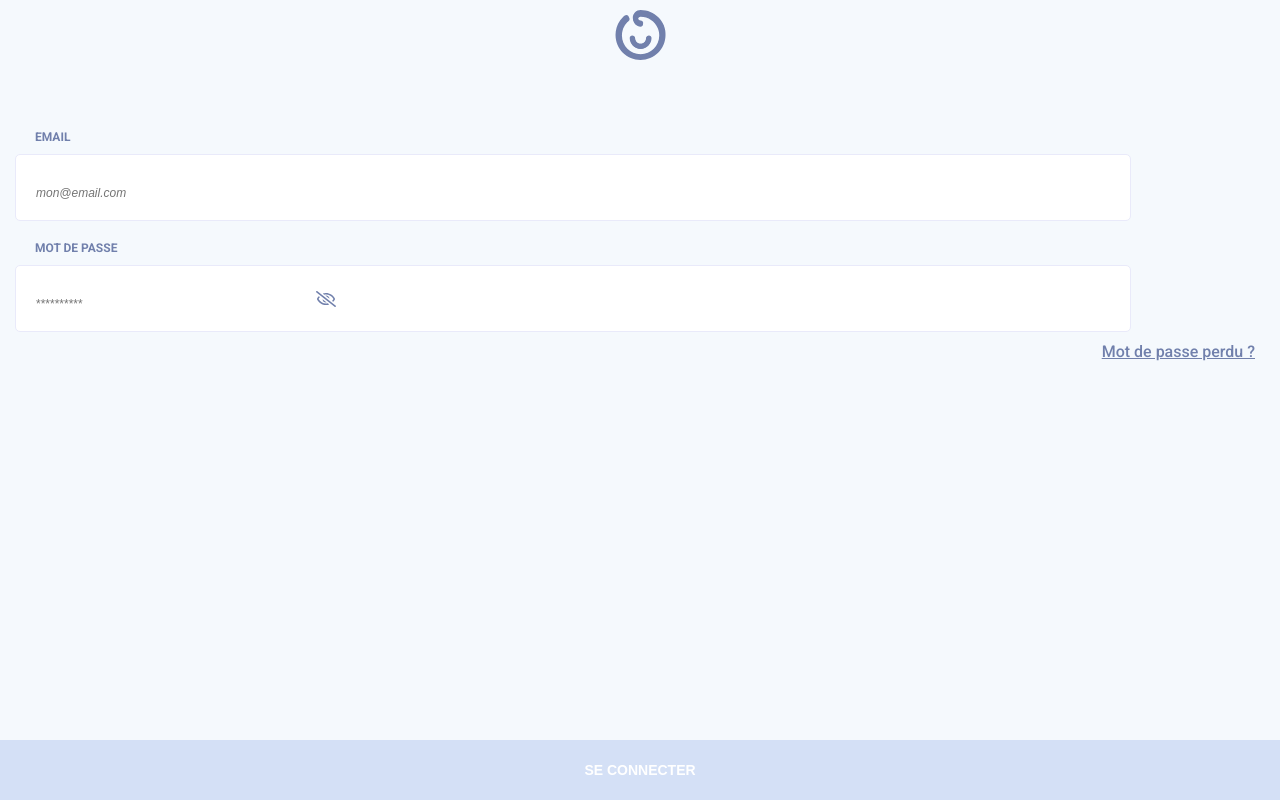
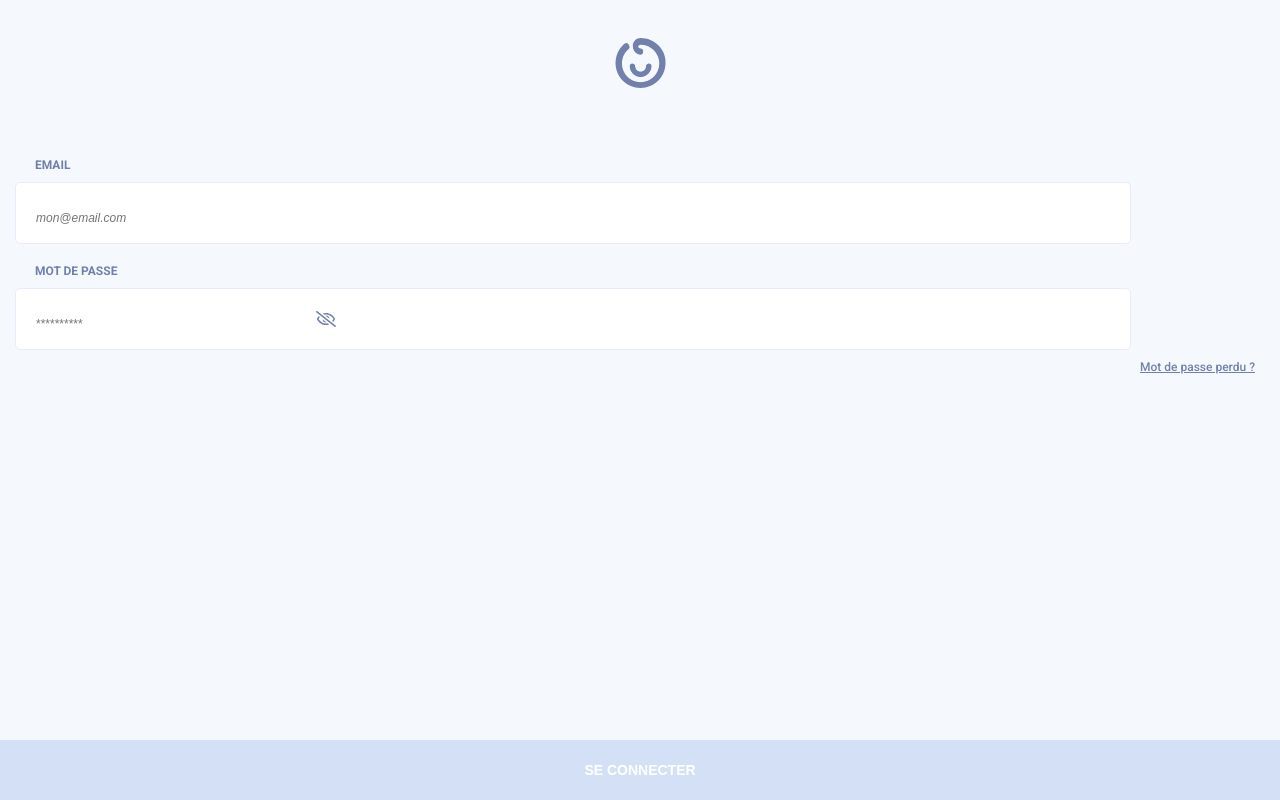
Before and after one commit to Refsone/TinyHappy-Project-3, a React (Create React App) app: page / in a window 1280 px wide. Built offline with nearby package versions, Linux system fonts and the light colour scheme.

Commit message:
separation general css

```diff
--- a/src/App.css
+++ b/src/App.css
@@ -2,4 +2,56 @@
 
 body{
   font-family: 'Roboto', sans-serif;
+  font-size: 0.75rem;
 }
+
+.form-container{
+    display: flex;
+    flex-direction: column;
+    justify-content: center;
+}
+
+.general-form{
+    width:90vw;
+    color: #7180AC;
+}
+
+.general-form input, label{
+    display: block;
+    padding: 20px 0px 10px 20px;
+    font-size: 12px;
+    margin-left: 15px;
+}
+
+.general-form .general-input{
+    display: block;
+    width: 95%;
+    height: 30px;
+    border: solid 1px #E9EAFA;
+    border-radius: 5px;
+    background-color: #ffffff;
+}
+
+.general-form .general-label{
+    text-transform: uppercase;
+    text-align: left;
+    font-weight: 700;
+}
+
+.general-form .plholder::placeholder{
+    font-style: italic;
+    font-weight: 500;
+}
+
+.general-form .btn-connexion{
+    position: absolute;
+    bottom: 0;
+    width: 100%;
+    border: none;
+    height: 60px;
+    text-transform: uppercase;
+    background-color: #D4E0F6;
+    color: #ffffff;
+    font-weight: 700;
+    font-size: 14px;
+}
--- a/src/components/commons/header/LogoMonogramme.css
+++ b/src/components/commons/header/LogoMonogramme.css
@@ -1,9 +1,9 @@
-.connexion-container .logo-monogramme{
+.form-container .logo-monogramme{
     height: 50px;
     text-align: center;
     margin-bottom: 50px;
     background-image: url('../../../images/monogrammeTH.svg');
     background-repeat: no-repeat;
     background-position: center;
-    margin-top: 10px;
+    margin-top: 3%;
 }
--- a/src/components/onboarding/Connexion.css
+++ b/src/components/onboarding/Connexion.css
@@ -4,8 +4,23 @@
     height: 100vh;
     background-color: #F5F9FD;
     width: 100%;
+}
+.general-form .mdp-forbiden{
+    background-image: url('../../images/eye-slash-regular\ 1.svg');
+    background-repeat: no-repeat;
+    background-position: 300px center;
+    padding-left: 20px;
+}
 
+.general-form .connexion-lien a{
+    position: absolute;
+    right: 10px;
+    padding-top: 10px;
+    padding-right: 15px;
+    font-weight: 500;
+    color: #7180AC;
 }
+/*
 .connexion-container{
     display: flex;
     flex-direction: column;
@@ -27,7 +42,7 @@
 .connexion-form .connexion-input{
     display: block;
     width: 95%;
-    height: 35px;
+    height: 30px;
     border: solid 1px #E9EAFA;
     border-radius: 5px;
     background-color: #ffffff;
@@ -72,3 +87,5 @@
     font-weight: 700;
     font-size: 14px;
 }
+
+ */
--- a/src/components/onboarding/Connexion.js
+++ b/src/components/onboarding/Connexion.js
@@ -6,13 +6,13 @@ class Connexion extends Component {
   render () {
     return (
       <div className='connexion-background'>
-        <div className='connexion-container'>
+        <div className='form-container'>
           <Logo />
-          <form className='connexion-form'>
-            <label htmlFor='email' name='email' className='connexion-label'>email</label>
-            <input name='email' type='text' className='connexion-input plholder' placeholder='mon@email.com' required />
-            <label htmlFor='password' className='connexion-label'>mot de passe</label>
-            <input name='password' type='password' className='connexion-input mdp' placeholder='**********' required />
+          <form className='general-form'>
+            <label htmlFor='email' name='email' className='general-label'>email</label>
+            <input name='email' type='text' className='general-input plholder' placeholder='mon@email.com' required />
+            <label htmlFor='password' className='general-label'>mot de passe</label>
+            <input name='password' type='password' className='general-input mdp-forbiden' placeholder='**********' required />
             <p className='connexion-lien'><a href='#'>Mot de passe perdu ?</a></p>
             <button type='button' className='btn-connexion'>se connecter</button>
           </form>
```
